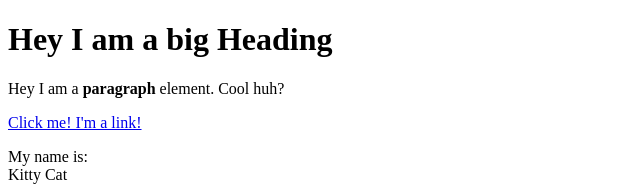
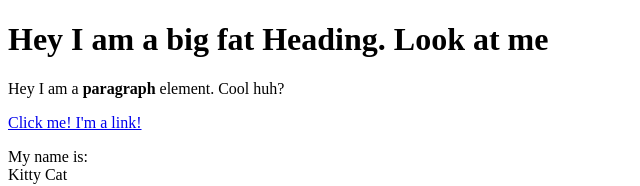
Before and after one commit to Marvsu00/Cartoon-Hero, a plain HTML site: page Test.html in a window 1280 px wide. Shown: the top 186 px of the page, without its empty margins (0-640 px from the left). Drawn offline with Linux system fonts and the light colour scheme.

Commit message:
Added 'fat' to the heading

```diff
--- a/Test.html
+++ b/Test.html
@@ -4,7 +4,7 @@
 	<title>Test Page</title>
 </head>
 <body>
-	<h1>Hey I am a big Heading</h1>
+	<h1>Hey I am a big fat Heading. Look at me</h1>
 	<p>Hey I am a <b>paragraph</b> element. Cool huh?</p>
 	<a href="https://google.com" target="_blank" title="Let's go to Google">Click me! I'm a link!</a>
 	<p>My name is:<br>
```
